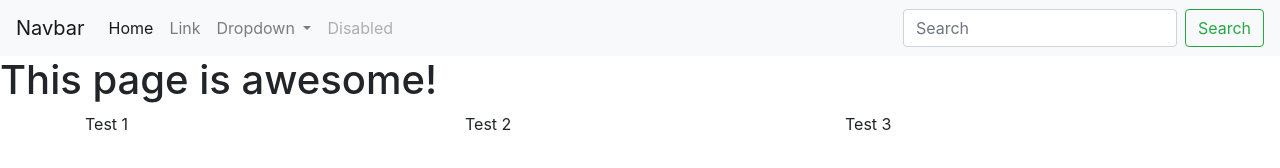
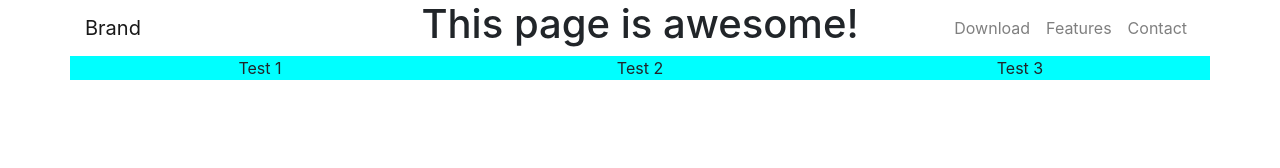
Before and after one commit to aryanthakre/Project1, a plain HTML site: page index.html in a window 1280 px wide. Drawn offline with nearby package versions, Linux system fonts and the light colour scheme.

Commit message:
Added New Things
Linked CSS, JS and jQuery
Added a new navbar

```diff
--- a/index.html
+++ b/index.html
@@ -3,52 +3,52 @@
 <head>
 	<meta charset="UTF-8">
 	<meta name="viewport" content="width=device-width, initial-scale=1.0">
-	<title>Document</title>
+	<title>Project</title>
+	<!--Bootstarp-->
 	<link rel="stylesheet" href="https://stackpath.bootstrapcdn.com/bootstrap/4.5.2/css/bootstrap.min.css" integrity="sha384-JcKb8q3iqJ61gNV9KGb8thSsNjpSL0n8PARn9HuZOnIxN0hoP+VmmDGMN5t9UJ0Z" crossorigin="anonymous">
+	<!--CSS-->
+	<link rel="stylesheet" href="styles.css">
 </head>
+
 <body>
-	<nav class="navbar navbar-expand-lg navbar-light bg-light">
-		<a class="navbar-brand" href="#">Navbar</a>
-		<button class="navbar-toggler" type="button" data-toggle="collapse" data-target="#navbarSupportedContent" aria-controls="navbarSupportedContent" aria-expanded="false" aria-label="Toggle navigation">
-		  <span class="navbar-toggler-icon"></span>
-		</button>
+	<nav class="navbar navbar-light navbar-expand-lg fixed-top" id="mainNav">
+		<div class="container"><a class="navbar-brand js-scroll-trigger" href="#page-top">Brand</a><button
+				data-toggle="collapse" data-target="#navbarResponsive" class="navbar-toggler float-right"
+				aria-controls="navbarResponsive" aria-expanded="false" aria-label="Toggle navigation"><i
+					class="fa fa-bars"></i></button>
+			<div class="collapse navbar-collapse" id="navbarResponsive">
+				<ul class="nav navbar-nav ml-auto">
+					<li class="nav-item"><a class="nav-link js-scroll-trigger" href="#download">Download</a></li>
+					<li class="nav-item"><a class="nav-link js-scroll-trigger" href="#features">Features</a></li>
+					<li class="nav-item"><a class="nav-link js-scroll-trigger" href="#contact">Contact</a></li>
+				</ul>
+			</div>
+		</div>
+	</nav>
 
-		<div class="collapse navbar-collapse" id="navbarSupportedContent">
-		  <ul class="navbar-nav mr-auto">
-			<li class="nav-item active">
-			  <a class="nav-link" href="#">Home <span class="sr-only">(current)</span></a>
-			</li>
-			<li class="nav-item">
-			  <a class="nav-link" href="#">Link</a>
-			</li>
-			<li class="nav-item dropdown">
-			  <a class="nav-link dropdown-toggle" href="#" id="navbarDropdown" role="button" data-toggle="dropdown" aria-haspopup="true" aria-expanded="false">
-				Dropdown
-			  </a>
-			  <div class="dropdown-menu" aria-labelledby="navbarDropdown">
-				<a class="dropdown-item" href="#">Action</a>
-				<a class="dropdown-item" href="#">Another action</a>
-				<div class="dropdown-divider"></div>
-				<a class="dropdown-item" href="#">Something else here</a>
-			  </div>
-			</li>
-			<li class="nav-item">
-			  <a class="nav-link disabled" href="#" tabindex="-1" aria-disabled="true">Disabled</a>
-			</li>
-		  </ul>
-		  <form class="form-inline my-2 my-lg-0">
-			<input class="form-control mr-sm-2" type="search" placeholder="Search" aria-label="Search">
-			<button class="btn btn-outline-success my-2 my-sm-0" type="submit">Search</button>
-		  </form>
-		</div>
+
 	  </nav>
+
+	</div>
+
 	<h1>This page is awesome!</h1>
-	<div class="container">
+	<div class="container div1">
 		<div class="row">
 			<div class="col">Test 1</div>
 			<div class="col">Test 2</div>
 			<div class="col">Test 3</div>
 		</div>
 	</div>
+	<!--<form class="form my-2 my-lg-0">
+		<input class="form-control mr-sm-2" type="search" placeholder="Search" aria-label="Search">
+		<button class="btn btn-outline-success my-2 my-sm-0" type="submit">Search</button>
+	</form>
+<!--jQuery-->
+<script src="https://ajax.googleapis.com/ajax/libs/jquery/3.3.1/jquery.min.js"></script>
+<!--JavaScript Link-->
+<script src="index.js"></script>
 </body>
+<footer >
+
+</footer>
 </html>
```
